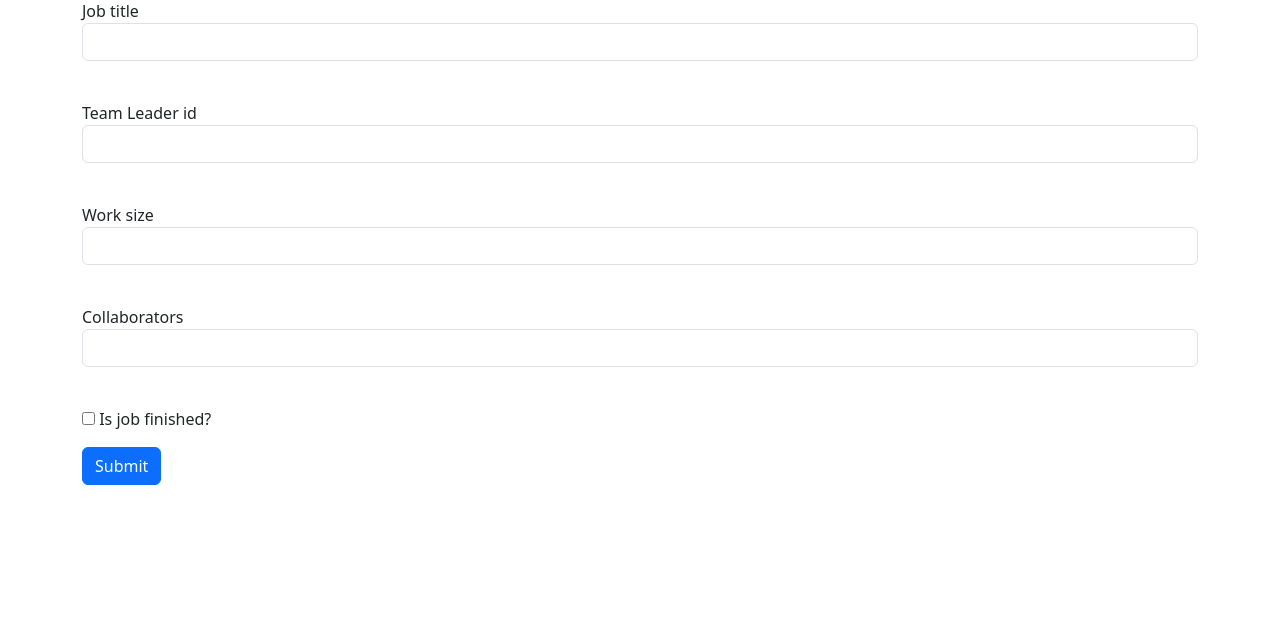
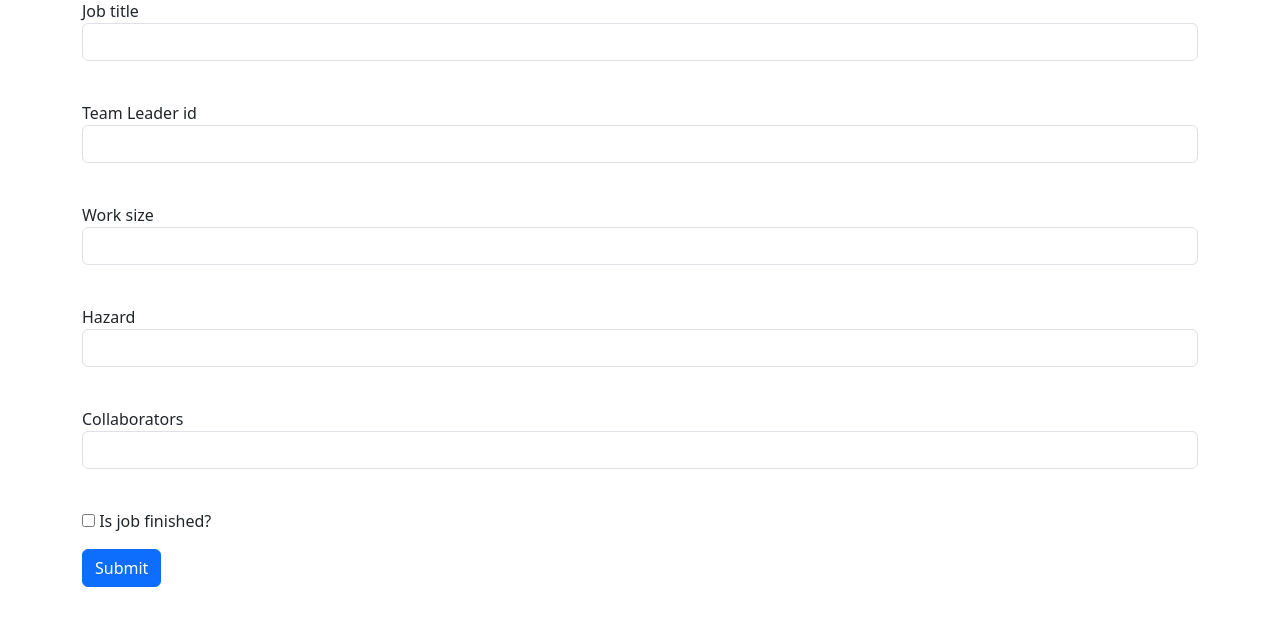
Before and after one commit to Tarasyonok/flask-homework-mars, a Flask app: page /addjob/ in a window 1280 px wide. Shown: the part 137-763 px from the top of the page. Run offline with Flask 3, Linux system fonts and the light colour scheme; a user stored in the database is signed in.

Commit message:
hazard category

```diff
--- a/data/jobs.py
+++ b/data/jobs.py
@@ -13,6 +13,7 @@ class Jobs(SqlAlchemyBase, SerializerMixin):
     team_leader = sqlalchemy.Column(sqlalchemy.Integer, sqlalchemy.ForeignKey("users.id"))
     job = sqlalchemy.Column(sqlalchemy.String)
     work_size = sqlalchemy.Column(sqlalchemy.Integer)
+    hazard = sqlalchemy.Column(sqlalchemy.Integer)
     collaborators = sqlalchemy.Column(sqlalchemy.String)
     start_date = sqlalchemy.Column(sqlalchemy.DateTime, default=datetime.datetime.now)
     end_date = sqlalchemy.Column(sqlalchemy.DateTime, nullable=True)
--- a/forms/jobs.py
+++ b/forms/jobs.py
@@ -7,6 +7,7 @@ class AddJobForm(FlaskForm):
     job = wtforms.StringField('Job title', validators=[DataRequired()])
     team_leader = wtforms.IntegerField('Team Leader id', validators=[DataRequired()])
     work_size = wtforms.IntegerField('Work size', validators=[DataRequired()])
+    hazard = wtforms.IntegerField('Hazard', validators=[DataRequired()])
     collaborators = wtforms.StringField('Collaborators', validators=[DataRequired()])
     is_finished = wtforms.BooleanField("Is job finished?")
     submit = wtforms.SubmitField('Submit')
--- a/main.py
+++ b/main.py
@@ -4,6 +4,7 @@ import flask
 from data import db_session, jobs_api, user_api
 from data.users import User
 from data.jobs import Jobs
+from data.categories import Category
 from data.departments import Department
 from forms.user import RegisterForm, LoginForm
 from forms.jobs import AddJobForm
@@ -39,6 +40,8 @@ def main():
     db_session.global_init("db/database.db")
     app.register_blueprint(jobs_api.blueprint)
     app.register_blueprint(user_api.blueprint)
+
+    # init_hazard_categories()
     # add_users()
     # add_jobs()
     # add_departments()
@@ -85,11 +88,23 @@ def add_users():
         db_sess.commit()
 
 
+def init_hazard_categories():
+
+    db_sess = db_session.create_session()
+
+    for i in range(1, 6):
+        cat = Category()
+        cat.hazard = i
+        cat.jobs = ""
+        db_sess.add(cat)
+        db_sess.commit()
+
+
 def add_jobs():
     data = [
         {"team_leader": 1, "job": "deployment of residential modules 1 and 2",
          "work_size": 15, "collaborators": "2, 3",
-         "is_finished": False},
+         "is_finished": False, "hazard": 1},
     ]
 
     db_sess = db_session.create_session()
@@ -100,12 +115,20 @@ def add_jobs():
         job.team_leader = info["team_leader"]
         job.job = info["job"]
         job.work_size = info["work_size"]
+        job.hazard = info["hazard"]
         job.collaborators = info["collaborators"]
         job.is_finished = info["is_finished"]
         job.user = db_sess.query(User).get(info["team_leader"])
         db_sess.add(job)
         job.user.jobs.append(job)
         db_sess.merge(job.user)
+
+        cat = db_sess.query(Category).filter(Category.hazard == info["hazard"])[0]
+        cat_jobs = cat.jobs.split()
+        cat_jobs.append(str(job.id))
+        cat.jobs = " ".join(cat_jobs)
+        db_sess.add(cat)
+
         db_sess.commit()
 
 
@@ -200,12 +223,20 @@ def addjob():
         job.job = form.job.data
         job.team_leader = form.team_leader.data
         job.work_size = form.work_size.data
+        job.hazard = form.hazard.data
         job.collaborators = form.collaborators.data
         job.is_finished = form.is_finished.data
         local_user = db_sess.merge(current_user)
         job.creator = local_user
         # local_object = db_session.merge(original_object)
         db_sess.add(job)
+
+        cat = db_sess.query(Category).filter(Category.hazard == form.hazard.data)[0]
+        cat_jobs = cat.jobs.split()
+        cat_jobs.append(str(job.id))
+        cat.jobs = " ".join(cat_jobs)
+        db_sess.add(cat)
+
         db_sess.commit()
         return flask.redirect('/')
     return flask.render_template('addjob.html', title='работы',
--- a/templates/addjob.html
+++ b/templates/addjob.html
@@ -32,6 +32,15 @@
         {% endfor %}
     </p>
     <p>
+        {{ form.hazard.label }}<br>
+        {{ form.hazard(class="form-control", type="number") }}<br>
+        {% for error in form.hazard.errors %}
+            <p class="alert alert-danger" role="alert">
+                {{ error }}
+            </p>
+        {% endfor %}
+    </p>
+    <p>
         {{ form.collaborators.label }}<br>
         {{ form.collaborators(class="form-control") }}<br>
         {% for error in form.collaborators.errors %}
--- a/templates/job-journal.html
+++ b/templates/job-journal.html
@@ -14,6 +14,7 @@
           <th scope="col">Title of activity</th>
           <th scope="col">Team leader</th>
           <th scope="col">Duration</th>
+          <th scope="col">Hazard</th>
           <th scope="col">List of collaborators</th>
           <th scope="col">Is finished</th>
         </tr>
@@ -23,6 +24,7 @@
           <td>{{ job.job }}</td>
           <td>{{ job.user.name }} {{ job.user.surname }}</td>
           <td>{{ job.work_size }}</td>
+          <td>{{ job.hazard }}</td>
           <td>{{ job.collaborators }}</td>
           <td>{% if job.is_finished %}finished{% else %}not finished{% endif %}</td>
         </tr>
```
Also changed, not shown: data/categories.py (added, +14 -0 lines), db/database.db, 1 other file.
